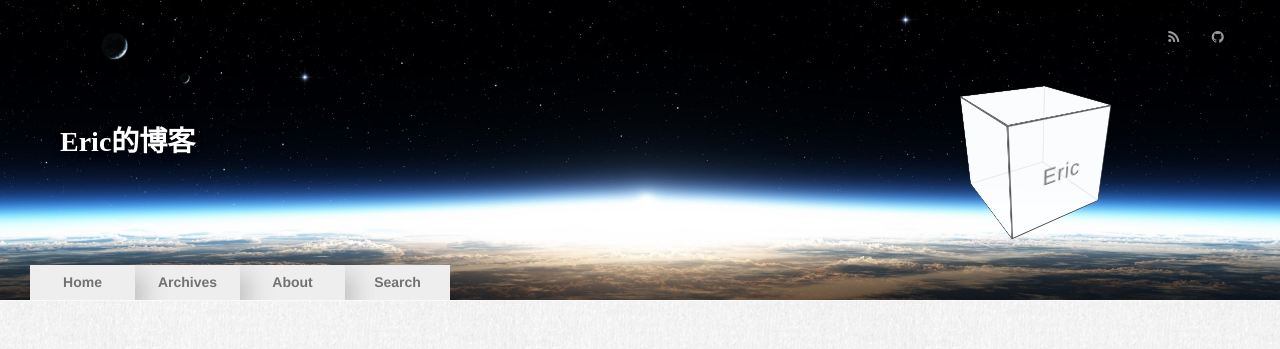
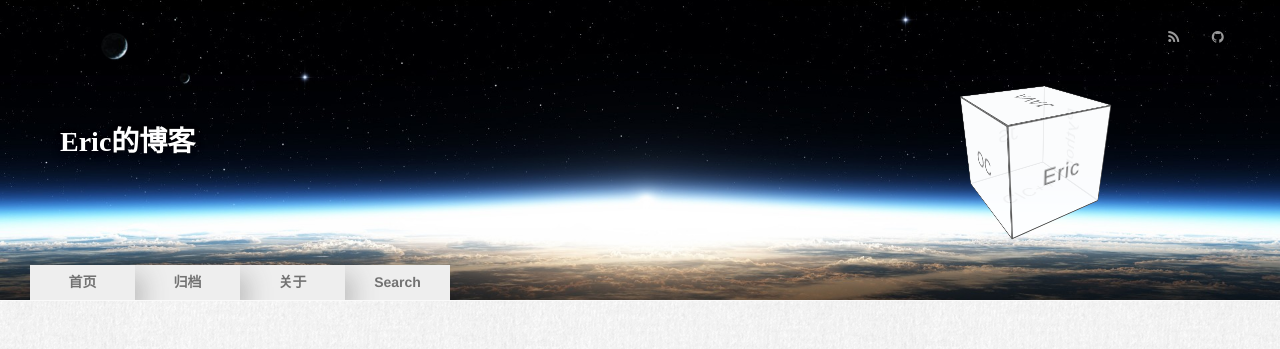
Before and after one commit to xyx119/xyx119.github.io, a plain HTML site: page 2016/08/06/hello-world/index.html in a window 1280 px wide. Shown: the top 349 px of the page. Drawn offline with nearby package versions, Linux system fonts and the light colour scheme; some packages are replaced by stand-ins of ours; a web font is replaced by a local one.

Commit message:
Site updated: 2016-08-07 02:11:33

```diff
--- a/2016/08/06/hello-world/index.html
+++ b/2016/08/06/hello-world/index.html
@@ -62,20 +62,20 @@ Quick">
     <div id="contenedor">
       <ul class="cube">
         <li class="cara">Eric</li>
-        <li class="cara"></li>
-        <li class="cara"></li>
-        <li class="cara"></li>
-        <li class="cara"></li>
-        <li class="cara"></li>
+        <li class="cara">C/C++</li>
+        <li class="cara">JAVA</li>
+        <li class="cara">OC</li>
+        <li class="cara">Python</li>
+        <li class="cara">JS</li>
       </ul>
     </div>
     <nav id="main-nav">
 
-        <a class="main-nav-link" href="/">Home</a>
+        <a class="main-nav-link" href="/">首页</a>
 
-        <a class="main-nav-link" href="/archives">Archives</a>
+        <a class="main-nav-link" href="/archives">归档</a>
 
-        <a class="main-nav-link" href="/about">About</a>
+        <a class="main-nav-link" href="/about">关于</a>
 
       <a class="main-nav-link st-search-show-outputs">Search</a>
     </nav>
@@ -123,7 +123,7 @@ Quick">
     <footer class="article-footer">
       <div class="article-footer-content">
 
-        <a data-url="http://airroam.com/2016/08/06/hello-world/" data-id="cirjhj3gi0000p92mfgfcxtov" class="article-share-link">分享到</a>
+        <a data-url="http://airroam.com/2016/08/06/hello-world/" data-id="cirjhye2z0000102m6uovuohd" class="article-share-link">分享到</a>
 
       </div>
     </footer>
@@ -183,11 +183,11 @@ Quick">
   </div>
   <nav id="mobile-nav">
 
-    <a href="/" class="mobile-nav-link">Home</a>
+    <a href="/" class="mobile-nav-link">首页</a>
 
-    <a href="/archives" class="mobile-nav-link">Archives</a>
+    <a href="/archives" class="mobile-nav-link">归档</a>
 
-    <a href="/about" class="mobile-nav-link">About</a>
+    <a href="/about" class="mobile-nav-link">关于</a>
 
   <a href="#search" class="mobile-nav-link st-search-show-outputs">Search</a>
 </nav>
```
Also changed, not shown: archives/2016/08/index.html (+11 -11 lines), archives/2016/index.html (+11 -11 lines), archives/index.html (+11 -11 lines), index.html (+12 -12 lines).
